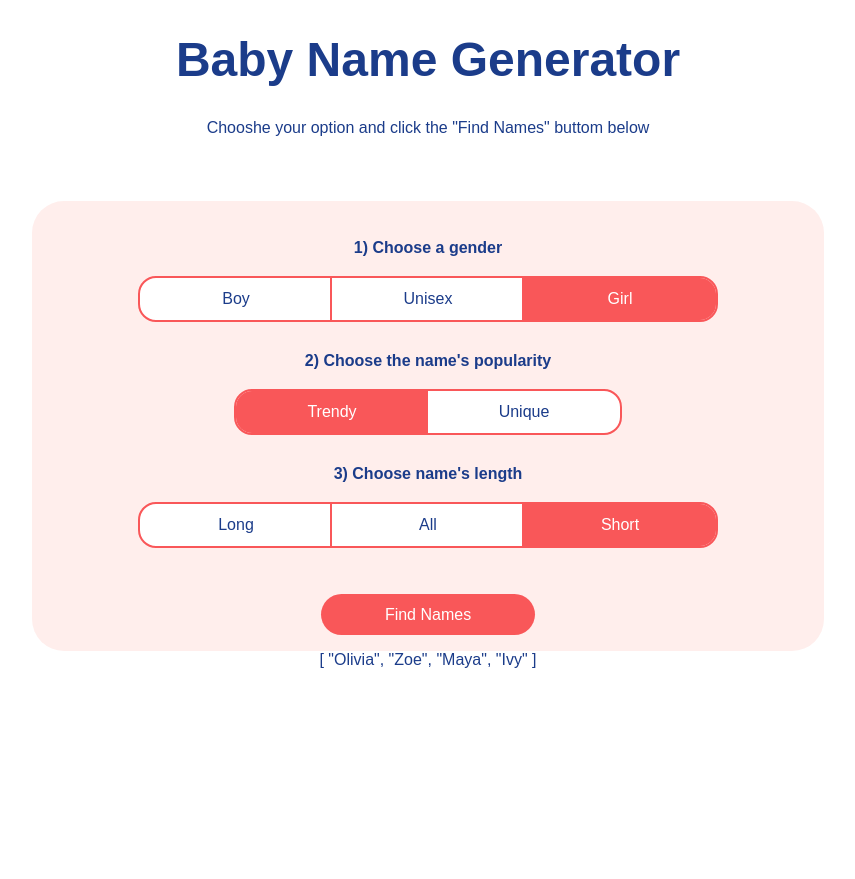
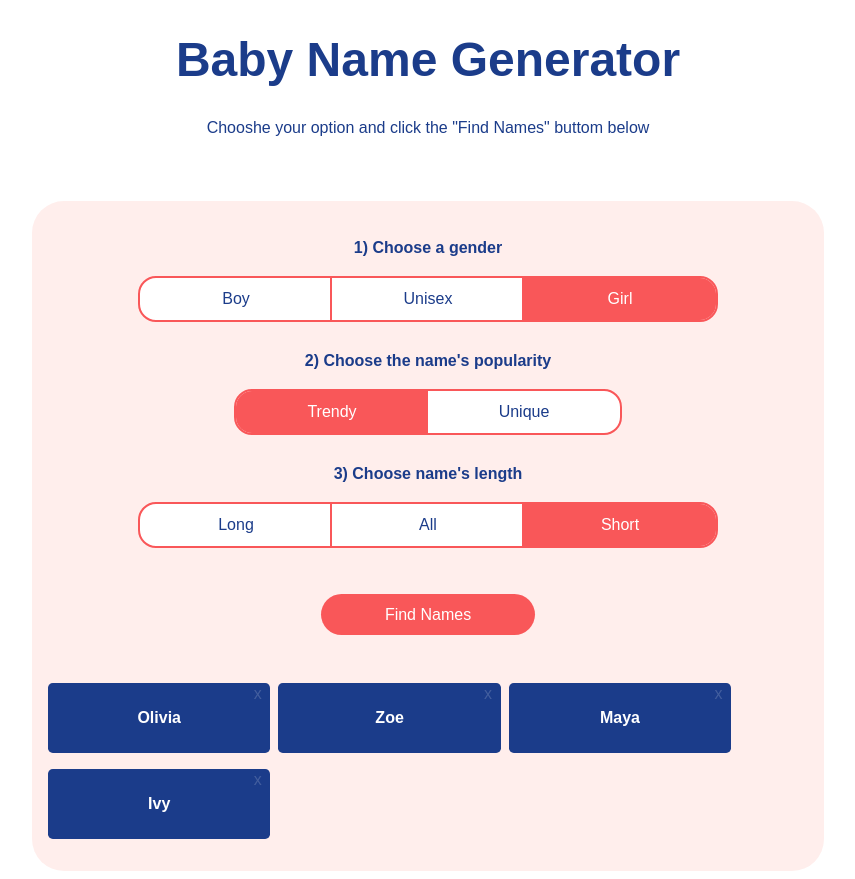
Before and after one commit to mykhailo-wdev/baby-name-generator, a Nuxt app: page / in a window 1280 px wide. Both pictures are taken after a click on the button "Find Names". Shown: the whole page, without its empty margins (212-1067 px from the left). Before the commit the page ends 800 px from the top, so only its background shows below. Built offline with nearby package versions, Linux system fonts and the light colour scheme.

Commit message:
Creating the name cards

```diff
--- a/app.vue
+++ b/app.vue
@@ -67,8 +67,13 @@
         </div>
       </div>
       <button class="primary" @click="cumputeSelectedNames">Find Names</button>
+      <div class="cards-container">
+        <div v-for="name in selectedNames" :key="name" class="card">
+          <h4>{{ name }}</h4>
+          <p>x</p>
+        </div>
+      </div>
     </div>
-    {{ selectedNames }}
   </div>
 </template>
 
@@ -171,4 +176,29 @@ h1 {
   margin-top: 1rem;
   border-radius: 6.5rem;
 }
+
+.cards-container {
+  display: flex;
+  margin-top: 3rem;
+  flex-wrap: wrap;
+}
+
+.card {
+  background-color: rgb(27, 60 , 138);
+  width: 28%;
+  color: rgb(255, 255, 255);
+  border-radius: 0.3rem;
+  padding: 0.3rem;
+  margin-right: 0.5rem;
+  margin-bottom: 1rem;
+  position: relative;
+}
+
+.card p {
+  position: absolute;
+  top: -20%;
+  left: 92.5%;
+  cursor: pointer;
+  color: rgba(255, 255, 255, 0.178);
+}
 </style>
```
